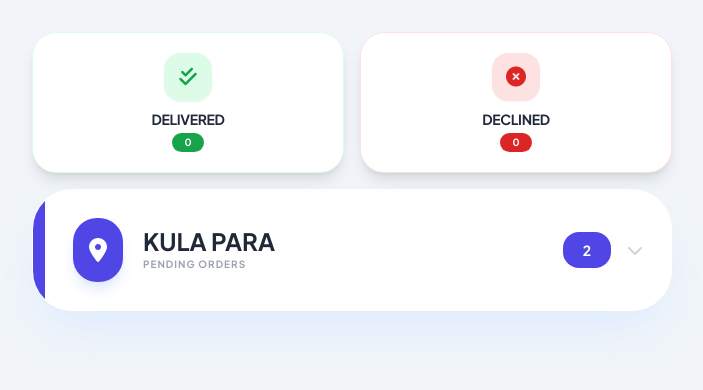
After one commit to farhad1217/easyShop, a Django app: page /management/delivery/ in a window 1280 px wide. The commit adds this page. Shown: the top 390 px of the page, without its empty margins (288-991 px from the left). Run offline with Django 5.2, Linux system fonts and the light colour scheme; some libraries are stand-ins or nearby versions.

Commit message:
delivery page added

```diff
--- a/easyShop/settings.py
+++ b/easyShop/settings.py
@@ -25,7 +25,7 @@ SECRET_KEY = 'django-insecure-s55vh$+egmzhi2=$&=s%p%t-00bnoxmx^qnul7lx_nvwl_0s)e
 # SECURITY WARNING: don't run with debug turned on in production!
 DEBUG = False
 
-ALLOWED_HOSTS = ["easyshop.up.railway.app"]
+ALLOWED_HOSTS = ["*"]
 
 
 # Application definition
--- a/easyShop/urls.py
+++ b/easyShop/urls.py
@@ -33,6 +33,7 @@ urlpatterns = [
     path('management/dashboard/', views.management_dashboard, name='management_dashboard'),
     path('management/date-summary/', views.date_wise_summary, name='date_wise_summary'),
     path('management/user-directory/', views.user_directory, name='user_directory'),
+    path('management/delivery/', views.delivery, name='delivery'),
     path('management/user/<int:user_id>/', views.user_profile_detail, name='user_profile_detail'),
     path('management/approve/<int:pk>/', views.approve_list, name='approve_list'),
     path('management/delete/<int:pk>/', views.admin_delete_list, name='admin_delete_list'),
--- /dev/null
+++ b/shop/templates/shop/delivery.html
@@ -0,0 +1,248 @@
+<!DOCTYPE html>
+<html lang="en">
+<head>
+    <meta charset="UTF-8">
+    <meta name="viewport" content="width=device-width, initial-scale=1.0">
+    <title>Parcel Management - Classic Generic System</title>
+    <script src="https://cdn.tailwindcss.com"></script>
+    <link href="https://fonts.googleapis.com/css2?family=Plus+Jakarta+Sans:wght@400;500;600;700&display=swap" rel="stylesheet">
+    <link rel="stylesheet" href="https://cdnjs.cloudflare.com/ajax/libs/font-awesome/6.4.0/css/all.min.css">
+    <style>
+        body { font-family: 'Plus Jakarta Sans', sans-serif; background-color: #f1f5f9; }
+        .rotate-icon { transition: transform 0.3s ease; }
+        .active .rotate-icon { transform: rotate(180deg); }
+        .modal-animate { animation: slideUp 0.3s ease-out; }
+        @keyframes slideUp { from { opacity: 0; transform: translateY(20px); } to { opacity: 1; transform: translateY(0); } }
+        .gallery-stack { display: flex; flex-direction: column; gap: 20px; }
+    </style>
+</head>
+<body class="pb-20">
+
+    <div class="max-w-2xl mx-auto mt-8 px-4 space-y-4">
+
+        <div class="grid grid-cols-2 gap-4">
+            <div class="bg-white rounded-3xl shadow-lg border border-green-100 overflow-hidden">
+                <div onclick="toggleCollapse('delivered-container', this, 'archive', 'delivered')" class="p-5 cursor-pointer hover:bg-green-50 transition-all text-center">
+                    <div class="bg-green-100 text-green-600 w-12 h-12 rounded-2xl flex items-center justify-center mx-auto mb-2 shadow-sm">
+                        <i class="fas fa-check-double text-xl"></i>
+                    </div>
+                    <h2 class="text-sm font-black text-gray-800 uppercase tracking-tight text-center">Delivered</h2>
+                    <div class="flex justify-center"><span class="text-[10px] font-bold bg-green-600 text-white px-3 py-0.5 rounded-full mt-1" id="delivered-count-badge">0</span></div>
+                </div>
+            </div>
+            <div class="bg-white rounded-3xl shadow-lg border border-red-100 overflow-hidden">
+                <div onclick="toggleCollapse('declined-container', this, 'archive', 'declined')" class="p-5 cursor-pointer hover:bg-red-50 transition-all text-center">
+                    <div class="bg-red-100 text-red-600 w-12 h-12 rounded-2xl flex items-center justify-center mx-auto mb-2 shadow-sm">
+                        <i class="fas fa-times-circle text-xl"></i>
+                    </div>
+                    <h2 class="text-sm font-black text-gray-800 uppercase tracking-tight text-center">Declined</h2>
+                    <div class="flex justify-center"><span class="text-[10px] font-bold bg-red-600 text-white px-3 py-0.5 rounded-full mt-1" id="declined-count-badge">0</span></div>
+                </div>
+            </div>
+        </div>
+
+        <div id="delivered-container" class="hidden bg-white rounded-[2rem] p-5 shadow-inner border border-slate-100 space-y-3">
+            <div id="delivered-list-wrapper" class="space-y-3"></div>
+        </div>
+        <div id="declined-container" class="hidden bg-white rounded-[2rem] p-5 shadow-inner border border-slate-100 space-y-3">
+            <div id="declined-list-wrapper" class="space-y-3"></div>
+        </div>
+
+        <div class="bg-white rounded-[2.5rem] shadow-2xl shadow-blue-100 border border-white overflow-hidden mt-6">
+            <div onclick="toggleCollapse('area-container', this, 'area')" id="main-area-btn" class="flex justify-between items-center p-7 cursor-pointer hover:bg-slate-50 transition-all border-l-[12px] border-indigo-600">
+                <div class="flex items-center gap-5">
+                    <div class="bg-indigo-600 text-white p-4 rounded-3xl shadow-lg shadow-indigo-100"><i class="fas fa-map-marker-alt text-2xl"></i></div>
+                    <div><h2 class="text-2xl font-black text-gray-800 uppercase leading-none">Kula Para</h2><p class="text-[10px] text-gray-400 font-bold uppercase tracking-widest mt-1">Pending Orders</p></div>
+                </div>
+                <div class="flex items-center gap-4">
+                    <span class="bg-indigo-600 text-white px-5 py-2 rounded-2xl font-black text-sm" id="area-total-badge">0</span>
+                    <i class="fas fa-chevron-down text-gray-300 rotate-icon"></i>
+                </div>
+            </div>
+            <div id="area-container" class="hidden border-t bg-slate-50/50 p-5 space-y-5"><div id="sections-wrapper" class="space-y-5"></div></div>
+        </div>
+    </div>
+
+    <div id="pathway-modal" class="fixed inset-0 z-[400] hidden flex items-center justify-center p-4 bg-slate-900/80 backdrop-blur-md">
+        <div class="bg-white w-full max-w-lg rounded-[2.5rem] overflow-hidden shadow-2xl modal-animate flex flex-col max-h-[90vh]">
+            <div class="bg-slate-800 p-6 text-white flex justify-between items-center flex-shrink-0">
+                <h3 id="pathway-title" class="font-bold uppercase text-xs tracking-widest italic">Pathway Gallery</h3>
+                <div class="flex items-center gap-3">
+                    <label class="bg-indigo-600 w-10 h-10 rounded-full flex items-center justify-center cursor-pointer active:scale-90 shadow-lg"><i class="fas fa-images"></i><input type="file" class="hidden" multiple accept="image/*" onchange="handleImageUpload(event)" /></label>
+                    <label class="bg-green-600 w-10 h-10 rounded-full flex items-center justify-center cursor-pointer active:scale-90 shadow-lg"><i class="fas fa-camera"></i><input type="file" class="hidden" capture="environment" accept="image/*" onchange="handleImageUpload(event)" /></label>
+                    <button onclick="closeModal('pathway-modal')" class="bg-white/10 w-10 h-10 rounded-full flex items-center justify-center"><i class="fas fa-times"></i></button>
+                </div>
+            </div>
+            <div class="p-6 overflow-y-auto flex-grow bg-slate-50"><div id="gallery-container" class="gallery-stack"></div></div>
+            <div class="p-6 bg-white border-t"><button onclick="saveAndCloseGallery()" class="w-full bg-green-600 text-white font-bold py-4 rounded-2xl text-[10px] uppercase shadow-lg">Save Permanently</button></div>
+        </div>
+    </div>
+
+    <div id="confirm-modal" class="fixed inset-0 z-[500] hidden flex items-center justify-center p-4 bg-slate-900/60 backdrop-blur-sm">
+        <div class="bg-white w-full max-w-xs rounded-[2.5rem] p-8 text-center shadow-2xl modal-animate border border-white">
+            <div id="confirm-icon-bg" class="w-16 h-16 rounded-full flex items-center justify-center mx-auto mb-4"><i id="confirm-icon" class="fas text-2xl"></i></div>
+            <h3 id="confirm-title" class="text-xl font-bold text-gray-800 mb-2 tracking-tight"></h3>
+            <p id="confirm-msg" class="text-gray-500 text-sm mb-8 font-bold"></p>
+            <div class="flex gap-3">
+                <button onclick="closeModal('confirm-modal')" class="flex-1 bg-gray-100 text-gray-500 font-bold py-4 rounded-2xl uppercase text-[10px]">No</button>
+                <button id="confirm-yes-btn" class="flex-1 text-white font-bold py-4 rounded-2xl shadow-lg uppercase text-[10px]">Yes</button>
+            </div>
+        </div>
+    </div>
+
+    <input type="file" id="replace-gallery" class="hidden" accept="image/*" onchange="processReplacement(event)">
+    <input type="file" id="replace-camera" class="hidden" capture="environment" accept="image/*" onchange="processReplacement(event)">
+
+    <script>
+        let openStates = { area: false, archives: {}, sections: {}, buildings: {} };
+        let pathwayData = JSON.parse(localStorage.getItem('savedPathways')) || {};
+
+        let deliveryData = [
+            {
+                name: "Section 1",
+                buildings: [
+                    {
+                        name: "Karim Building", id: "s1b1",
+                        orders: [
+                            { id: 101, name: "Sifat Ahmed", phone: "01712-445566", pack: "34", floor: "3rd", room: "302", bazar: ["Rice 5kg", "Soyabean Oil 2L", "Onion 2kg"] }
+                        ]
+                    }
+                ]
+            },
+            {
+                name: "Section 2",
+                buildings: [
+                    {
+                        name: "Building A", id: "s2b1",
+                        orders: [
+                            { id: 102, name: "Tanvir Hasan", phone: "01819-112233", pack: "12", floor: "1st", room: "105", bazar: ["Salt 1kg", "Sugar 2kg"] }
+                        ]
+                    }
+                ]
+            }
+        ];
+
+        let deliveredList = [], declinedList = [], currentPathwayKey = null, currentReplaceIdx = null;
+
+        function toggleCollapse(id, el, type, key) {
+            const isHidden = document.getElementById(id).classList.toggle('hidden');
+            if (el) el.classList.toggle('active');
+            if (type === 'area') openStates.area = !isHidden;
+            if (type === 'archive') openStates.archives[key] = !isHidden;
+            if (type === 'sec') openStates.sections[key] = !isHidden;
+            if (type === 'build') openStates.buildings[key] = !isHidden;
+        }
+
+        function closeModal(id) { document.getElementById(id).classList.add('hidden'); }
+
+        function getPathwayInfo(key) {
+            const hasData = pathwayData[key] && pathwayData[key].length > 0;
+            return {
+                text: hasData ? "Pathway Ready" : "Pathway Empty",
+                color: hasData ? "bg-green-100 text-green-700" : "bg-indigo-50 text-indigo-600",
+                icon: hasData ? "fa-check-circle" : "fa-road"
+            };
+        }
+
+        function askAction(s, b, o, type) {
+            const modal = document.getElementById('confirm-modal');
+            const btn = document.getElementById('confirm-yes-btn');
+            modal.classList.remove('hidden');
+            document.getElementById('confirm-title').innerText = type === 'done' ? 'Deliver Order?' : 'Decline Order?';
+            document.getElementById('confirm-msg').innerText = `Confirm this as ${type === 'done' ? 'Delivered' : 'Declined'}?`;
+            document.getElementById('confirm-icon-bg').className = `w-16 h-16 rounded-full flex items-center justify-center mx-auto mb-4 ${type === 'done' ? 'bg-green-100 text-green-600' : 'bg-red-100 text-red-600'}`;
+            document.getElementById('confirm-icon').className = `fas ${type === 'done' ? 'fa-check' : 'fa-times'}`;
+            btn.className = `flex-1 text-white font-bold py-4 rounded-2xl shadow-lg uppercase text-[10px] ${type === 'done' ? 'bg-green-600' : 'bg-red-600'}`;
+            btn.onclick = () => {
+                const order = deliveryData[s].buildings[b].orders.splice(o, 1)[0];
+                order.origPos = {s, b};
+                if(type === 'done') deliveredList.push(order); else declinedList.push(order);
+                closeModal('confirm-modal'); renderUI();
+            };
+        }
+
+        function restoreOrder(idx, type) {
+            const list = type === 'done' ? deliveredList : declinedList;
+            const order = list.splice(idx, 1)[0];
+            deliveryData[order.origPos.s].buildings[order.origPos.b].orders.push(order);
+            renderUI();
+        }
+
+        function openPathway(key, name) { currentPathwayKey = key; document.getElementById('pathway-title').innerText = name; document.getElementById('pathway-modal').classList.remove('hidden'); renderGallery(); }
+        function handleImageUpload(e) { if(!pathwayData[currentPathwayKey]) pathwayData[currentPathwayKey] = []; Array.from(e.target.files).forEach(f => { let r = new FileReader(); r.onload=(ev)=>{pathwayData[currentPathwayKey].push(ev.target.result); renderGallery();}; r.readAsDataURL(f); }); e.target.value = ""; }
+        function triggerReplace(idx, mode) { currentReplaceIdx = idx; document.getElementById(mode === 'cam' ? 'replace-camera' : 'replace-gallery').click(); }
+        function processReplacement(e) { if(e.target.files[0] && currentReplaceIdx !== null){ let r = new FileReader(); r.onload=(ev)=>{pathwayData[currentPathwayKey][currentReplaceIdx]=ev.target.result; renderGallery();}; r.readAsDataURL(e.target.files[0]); } e.target.value = ""; }
+        function deleteImg(idx) { if(confirm("Delete photo?")) { pathwayData[currentPathwayKey].splice(idx,1); renderGallery(); } }
+        function renderGallery() { const c = document.getElementById('gallery-container'); const imgs = pathwayData[currentPathwayKey] || []; c.innerHTML = imgs.length ? imgs.map((img, idx) => `<div class="bg-white p-3 rounded-[2rem] border shadow-sm"><img src="${img}" class="w-full h-auto rounded-[1.5rem] mb-3"/><div class="flex justify-between px-2"><span class="bg-slate-800 text-white text-[10px] px-3 py-1 rounded-full">#${idx+1}</span><div class="flex gap-2"><button onclick="triggerReplace(${idx},'gal')" class="bg-blue-100 text-blue-600 w-8 h-8 rounded-full flex items-center justify-center"><i class="fas fa-images text-[10px]"></i></button><button onclick="triggerReplace(${idx},'cam')" class="bg-green-100 text-green-600 w-8 h-8 rounded-full flex items-center justify-center"><i class="fas fa-camera text-[10px]"></i></button><button onclick="deleteImg(${idx})" class="bg-red-50 text-red-500 w-8 h-8 rounded-full flex items-center justify-center"><i class="fas fa-trash-alt text-[10px]"></i></button></div></div></div>`).join('') : '<p class="text-center py-10 text-slate-300 uppercase text-[10px] font-bold">No Photos</p>'; }
+        function saveAndCloseGallery() { localStorage.setItem('savedPathways', JSON.stringify(pathwayData)); closeModal('pathway-modal'); renderUI(); }
+
+        function renderUI() {
+            if (openStates.area) document.getElementById('area-container').classList.remove('hidden');
+            if (openStates.archives['delivered']) document.getElementById('delivered-container').classList.remove('hidden');
+            if (openStates.archives['declined']) document.getElementById('declined-container').classList.remove('hidden');
+
+            const wrapper = document.getElementById('sections-wrapper'); wrapper.innerHTML = '';
+            let total = 0;
+
+            deliveryData.forEach((sec, sIdx) => {
+                let sTotal = 0; sec.buildings.forEach(b => sTotal += b.orders.length);
+                total += sTotal; if(sTotal === 0 && !openStates.sections[`sec-${sIdx}`]) return;
+                const sKey = `sec-${sIdx}`, isSecOpen = openStates.sections[sKey];
+                const sInfo = getPathwayInfo(sKey);
+
+                wrapper.innerHTML += `
+                    <div class="bg-white border rounded-[2rem] overflow-hidden shadow-sm transition-all mb-4">
+                        <div class="flex items-center p-5 justify-between border-b bg-white">
+                            <div onclick="toggleCollapse('${sKey}', null, 'sec', '${sKey}')" class="flex-grow cursor-pointer flex items-center gap-3"><i class="fas fa-folder text-amber-400"></i><span class="font-bold text-slate-700">${sec.name}</span><span class="bg-slate-900 text-white text-[9px] px-2 py-0.5 rounded-lg font-black">${sTotal}</span></div>
+                            <button onclick="openPathway('${sKey}', '${sec.name}')" class="${sInfo.color} px-4 py-2 rounded-xl text-[9px] font-black uppercase tracking-tighter transition-all active:scale-95 shadow-sm"><i class="fas ${sInfo.icon} mr-1.5 opacity-70"></i> ${sInfo.text}</button>
+                        </div>
+                        <div id="${sKey}" class="${isSecOpen ? '' : 'hidden'} p-4 bg-slate-50 space-y-4">
+                            ${sec.buildings.map((build, bIdx) => {
+                                const bKey = build.id; const isBuildOpen = openStates.buildings[bKey]; const bInfo = getPathwayInfo(bKey);
+                                return build.orders.length ? `
+                                <div class="bg-white border border-blue-100 rounded-[1.8rem] overflow-hidden shadow-sm">
+                                    <div class="flex justify-between items-center p-4 bg-white">
+                                        <div onclick="toggleCollapse('${bKey}', this, 'build', '${bKey}')" class="flex-grow cursor-pointer flex items-center gap-2 ${isBuildOpen ? 'active' : ''}"><span class="text-sm font-bold text-blue-900 leading-none">${build.name}</span><span class="bg-blue-600 text-white w-6 h-6 flex items-center justify-center rounded-full text-[10px] font-black">${build.orders.length}</span></div>
+                                        <button onclick="openPathway('${bKey}', '${build.name}')" class="${bInfo.color} px-3 py-2 rounded-xl text-[8.5px] font-black uppercase tracking-tighter"><i class="fas ${bInfo.icon} mr-1 opacity-70"></i> ${bInfo.text}</button>
+                                    </div>
+                                    <div id="${bKey}" class="${isBuildOpen ? '' : 'hidden'} p-4 space-y-4 border-t bg-white">
+                                        ${build.orders.map((o, oIdx) => `
+                                            <div class="bg-slate-50 p-5 rounded-[2.2rem] border border-slate-100 shadow-inner transition-all hover:bg-slate-100">
+                                                <div class="flex justify-between items-start mb-2"><h4 class="font-black text-slate-800 text-sm leading-none">${o.name}</h4><span class="text-[8px] font-black bg-red-100 text-red-600 px-2.5 py-1 rounded-lg border border-red-50 uppercase tracking-widest">Pack-${o.pack}</span></div>
+                                                <p class="text-[10px] text-slate-400 mb-4 font-bold uppercase tracking-widest leading-none"><i class="fa fa-phone mr-1 text-green-500"></i> ${o.phone}</p>
+
+                                                <div class="grid grid-cols-2 gap-3 mb-4 text-center">
+                                                    <div class="bg-white p-2 rounded-2xl border border-slate-100 shadow-sm"><p class="text-[8px] text-slate-300 font-bold uppercase leading-none mb-1 text-center">Floor</p><p class="text-xs font-black text-slate-700">${o.floor}</p></div>
+                                                    <div class="bg-white p-2 rounded-2xl border border-slate-100 shadow-sm"><p class="text-[8px] text-slate-300 font-bold uppercase leading-none mb-1 text-center">Room</p><p class="text-xs font-black text-slate-700">${o.room}</p></div>
+                                                </div>
+
+                                                <div class="bg-white/80 p-4 rounded-2xl border border-slate-200 mb-4">
+                                                    <h5 class="text-[9px] font-black text-slate-400 uppercase tracking-widest mb-3 flex items-center gap-1"><i class="fas fa-shopping-basket text-amber-500"></i> Bazar List</h5>
+                                                    <div class="space-y-1.5">
+                                                        ${o.bazar.map(item => `<div class="flex items-center gap-2 text-[11px] font-bold text-slate-700"><div class="w-1.5 h-1.5 rounded-full bg-amber-400"></div>${item}</div>`).join('')}
+                                                    </div>
+                                                </div>
+
+                                                <div class="grid grid-cols-2 gap-2"><button onclick="askAction(${sIdx},${bIdx},${oIdx},'done')" class="bg-green-600 text-white font-bold py-3.5 rounded-2xl text-[9px] uppercase shadow-lg shadow-green-100 active:scale-95 transition-all">Deliver</button><button onclick="askAction(${sIdx},${bIdx},${oIdx},'fail')" class="bg-red-600 text-white font-bold py-3.5 rounded-2xl text-[9px] uppercase shadow-lg shadow-red-100 active:scale-95 transition-all">Decline</button></div>
+                                            </div>`).join('')}
+                                    </div>
+                                </div>` : '';
+                            }).join('')}
+                        </div>
+                    </div>`;
+            });
+            document.getElementById('area-total-badge').innerText = total;
+            document.getElementById('delivered-count-badge').innerText = deliveredList.length;
+            document.getElementById('declined-count-badge').innerText = declinedList.length;
+
+            const renderArc = (list, wrapId, type) => {
+                const w = document.getElementById(wrapId);
+                w.innerHTML = list.length ? list.map((o, idx) => `<div class="bg-white p-4 rounded-2xl border border-slate-100 flex justify-between items-center shadow-sm mb-2"><div><h4 class="font-bold text-slate-800 text-xs leading-none mb-1">${o.name}</h4><p class="text-[8px] text-slate-400 font-bold uppercase tracking-widest">${o.phone}</p></div><button onclick="restoreOrder(${idx},'${type}')" class="bg-indigo-50 text-indigo-600 w-10 h-10 rounded-full flex items-center justify-center transition-all hover:bg-indigo-600 hover:text-white shadow-sm"><i class="fas fa-undo-alt text-[10px]"></i></button></div>`).join('') : '<p class="text-center text-slate-300 py-4 text-[10px] uppercase font-bold tracking-widest">No History</p>';
+            };
+            renderArc(deliveredList, 'delivered-list-wrapper', 'done');
+            renderArc(declinedList, 'declined-list-wrapper', 'fail');
+        }
+        renderUI();
+    </script>
+</body>
+</html>
--- a/shop/views.py
+++ b/shop/views.py
@@ -438,4 +438,9 @@ def message_unread_count(request):
     return JsonResponse({'unread': count})
 
 
+#delivery section
+def delivery(request):
+    return render(request, "shop/delivery.html")
+
+
 # --- Notice (already in dashboard; update via management_dashboard form)
```
Also changed, not shown: shop/templates/shop/management_dashboard.html (+10 -0 lines).
